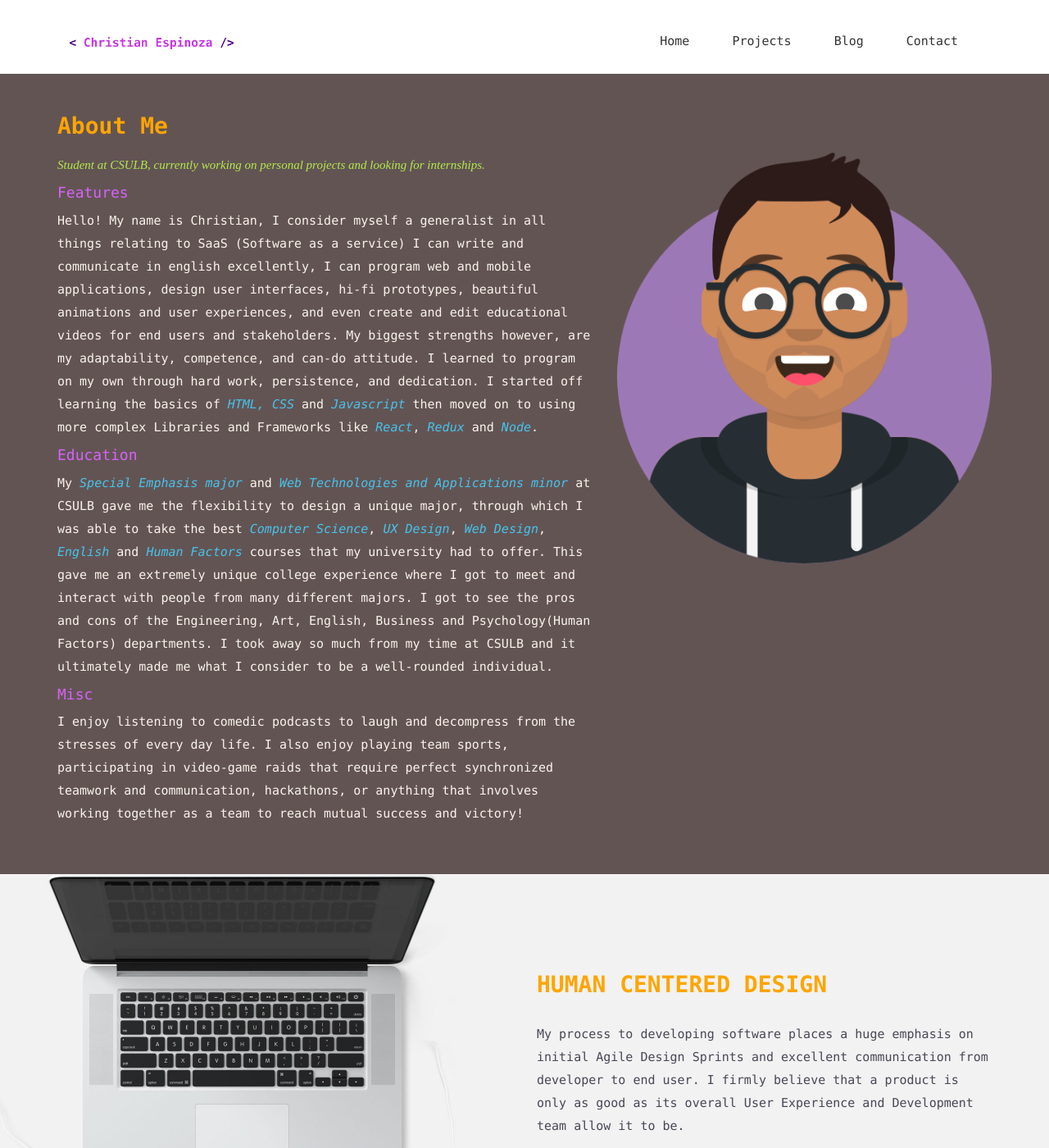
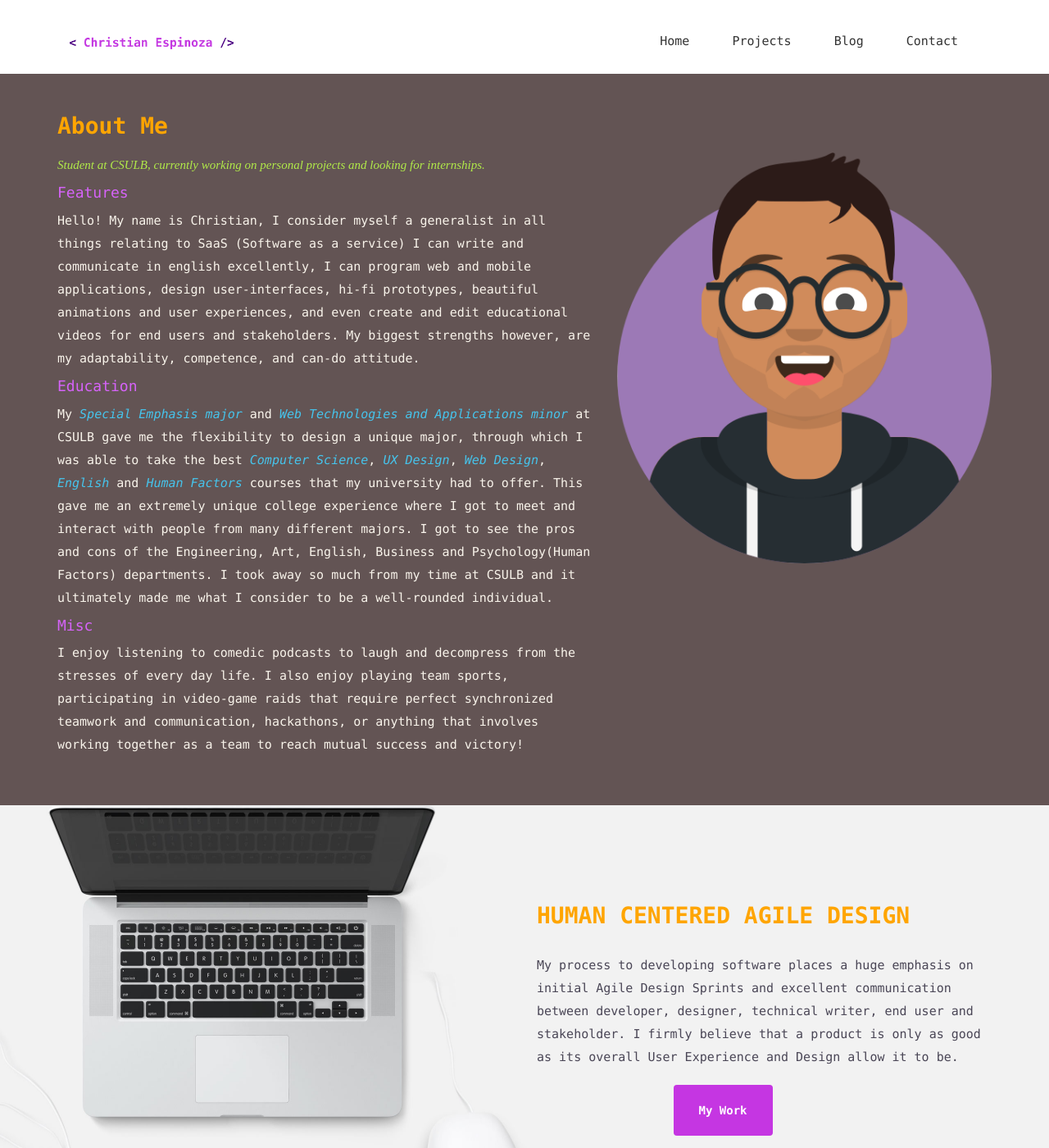
Before and after one commit to Kingslayyerr/Kingslayyerr.github.io, a Jekyll site: the page built from index.html, in a window 1280 px wide and 1400 px high. Shown: the whole window at 82% size. Built offline with Jekyll 4.4.1, drawn with Linux system fonts in a browser that asks for light colours; nearby versions of some CDN libraries; some web fonts are replaced.

Commit message:
new areas

```diff
--- a/index.html
+++ b/index.html
@@ -29,7 +29,7 @@ permalink: /
             <p>Student at CSULB, currently working on personal projects and looking for internships.</p>
           </div>
           <h4>Features</h4>
-          <p>Hello! My name is Christian, I consider myself a generalist in all things relating to SaaS (Software as a service) I can write and communicate in english excellently, I can program web and mobile applications, design user interfaces, hi-fi prototypes, beautiful animations and user experiences, and even create and edit educational videos for end users and stakeholders. My biggest strengths however, are my adaptability, competence, and can-do attitude. I learned to program on my own through hard work, persistence, and dedication. I started off learning the basics of <em style="color:#46c4ec;">HTML, CSS</em> and <em style="color:#46c4ec;">Javascript</em> then moved on to using more complex Libraries and Frameworks like <em style="color:#46c4ec;">React</em>, <em style="color:#46c4ec;">Redux</em> and <em style="color:#46c4ec;">Node</em>.
+          <p>Hello! My name is Christian, I consider myself a generalist in all things relating to SaaS (Software as a service) I can write and communicate in english excellently, I can program web and mobile applications, design user-interfaces, hi-fi prototypes, beautiful animations and user experiences, and even create and edit educational videos for end users and stakeholders. My biggest strengths however, are my adaptability, competence, and can-do attitude. <!-- I learned to program on my own through hard work, persistence, and dedication. I started off learning the basics of <em style="color:#46c4ec;">HTML, CSS</em> and <em style="color:#46c4ec;">Javascript</em> then moved on to using more complex Libraries and Frameworks like <em style="color:#46c4ec;">React</em>, <em style="color:#46c4ec;">Redux</em> and <em style="color:#46c4ec;">Node</em>. -->
          <!--  I have taken a Systemic approach to my skills and education, I believe in breadth first then depth, to be an effective specialist you must at one point be a generalist. -->
           </p>
           <h4>Education</h4>
@@ -56,11 +56,11 @@ permalink: /
 <div class="container">
   <div class="row">
     <div class="col-md-6 col-md-offset-6">
-      <h2>HUMAN CENTERED DESIGN</h2>
-      <p>My process to developing software places a huge emphasis on initial Agile Design Sprints and excellent communication from developer to end user.
-      I firmly believe that a product is only as good as its overall User Experience and Development team allow it to be.</p>
+      <h2>HUMAN CENTERED AGILE DESIGN</h2>
+      <p>My process to developing software places a huge emphasis on initial Agile Design Sprints and excellent communication between developer, designer, technical writer, end user and stakeholder.
+      I firmly believe that a product is only as good as its overall User Experience and Design allow it to be.</p>
 
-      <a href="{{ site.baseurl }}/work" class="btn btn-view-works">My Process</a>
+      <a href="{{ site.baseurl }}/work" class="btn btn-view-works">My Work</a>
     </div>
   </div>
 </div>
```
